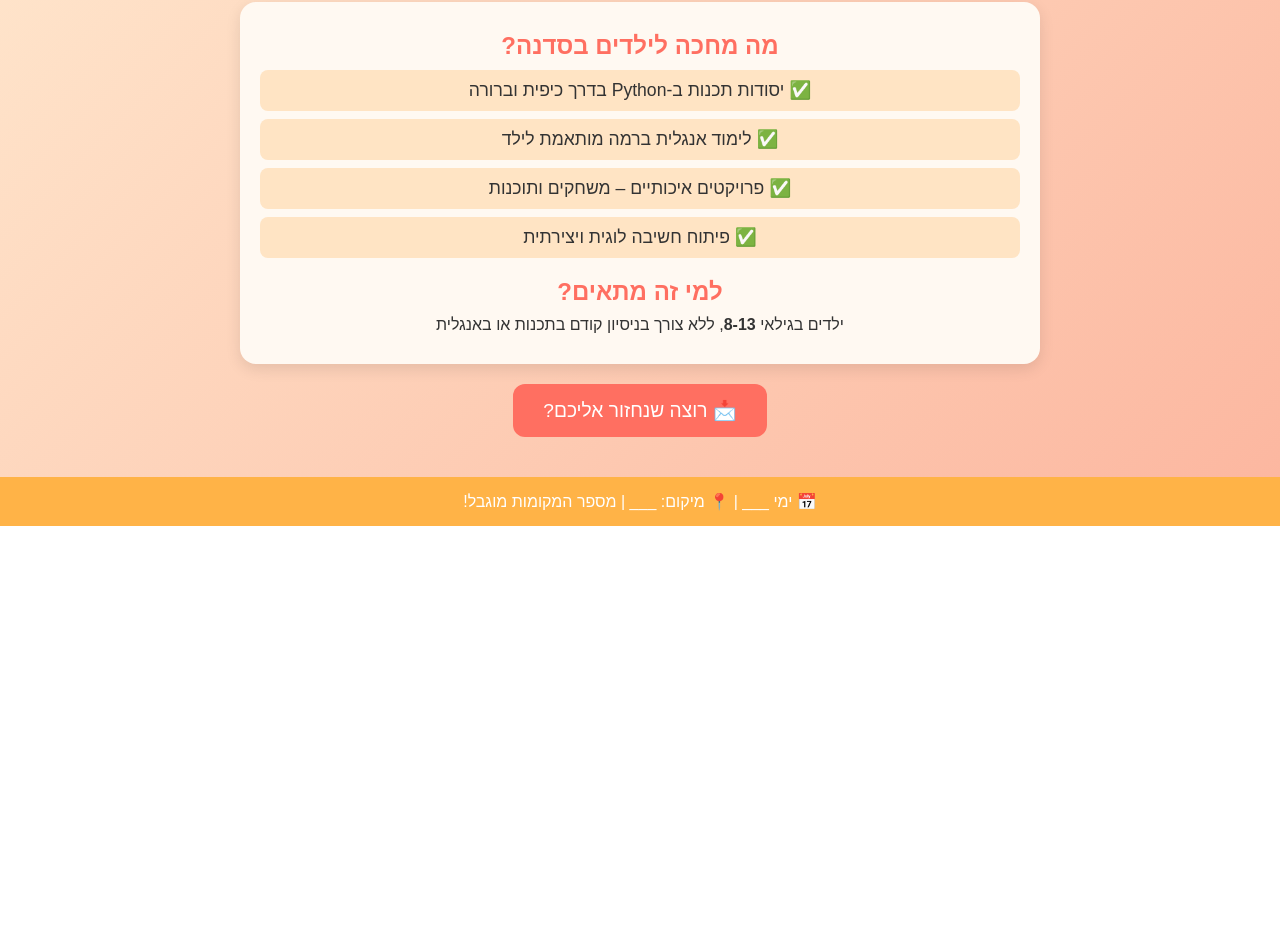
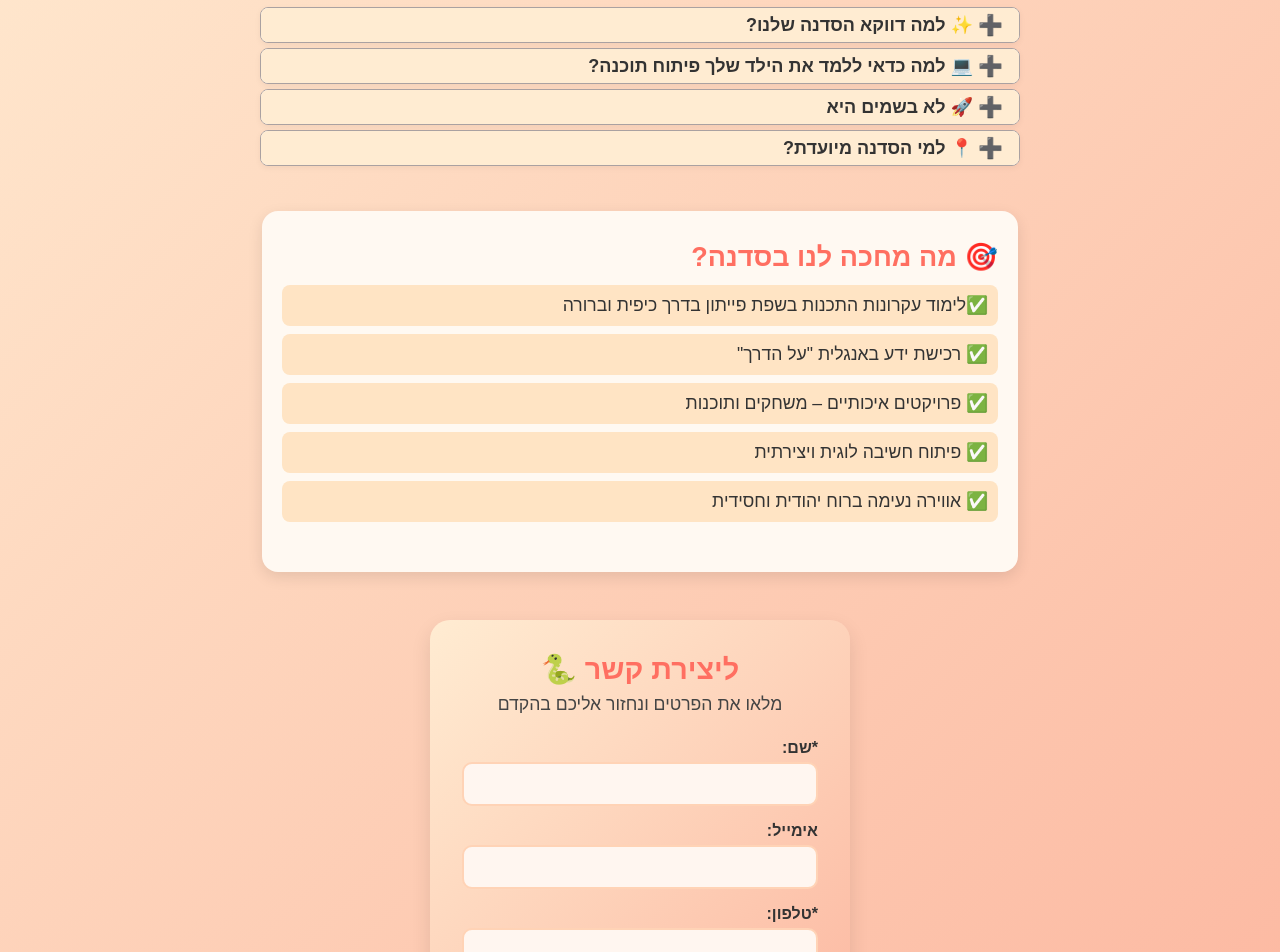
Before and after one commit to MeraStein/workshop-web, a Next.js app: page / in a window 1280 px wide. Shown: the part 347-1299 px from the top of the page. Before the commit the page ends 873 px from the top, so only its background shows below. Built offline with nearby package versions, Linux system fonts and the light colour scheme.

Commit message:
added a whole section

```diff
--- /dev/null
+++ b/app/components/paragraphs/Paragraphs.module.css
@@ -0,0 +1,5 @@
+.paragraphsContainer {
+  max-width: 800px;
+  margin: 0 auto;
+  padding: 20px;
+}
--- /dev/null
+++ b/app/components/paragraphs/Paragraphs.tsx
@@ -0,0 +1,13 @@
+import { PARAGRAPHS } from "../../global";
+import SingleParagraph from "../singleParagraph/SingleParagraph";
+import styles from "./Paragraphs.module.css";
+
+export default function Paragraphs() {
+  return (
+    <div className={styles.paragraphsContainer}>
+      {PARAGRAPHS.map((par, idx) => (
+        <SingleParagraph key={idx} paragraph={par} />
+      ))}
+    </div>
+  );
+}
--- /dev/null
+++ b/app/components/register/Register.tsx
@@ -0,0 +1,94 @@
+"use client";
+
+import { useState } from "react";
+import styles from "../../register/register.module.css";
+
+export default function Register() {
+  const [formData, setFormData] = useState({
+    name: "",
+    email: "",
+    phone: "",
+  });
+  const [submitted, setSubmitted] = useState(false);
+  const [error, setError] = useState("");
+
+  const handleChange = (e: React.ChangeEvent<HTMLInputElement>) => {
+    setFormData({ ...formData, [e.target.name]: e.target.value });
+  };
+
+  const handleSubmit = async (e: React.FormEvent) => {
+    e.preventDefault();
+    setError("");
+
+    try {
+      const res = await fetch("/api/register", {
+        method: "POST",
+        headers: { "Content-Type": "application/json" },
+        body: JSON.stringify(formData),
+      });
+
+      const data = await res.json();
+
+      if (!res.ok) {
+        throw new Error(data.message || "שגיאה לא ידועה");
+      }
+
+      setSubmitted(true);
+    } catch (err: unknown) {
+      setError("שגיאה בשליחת הנתונים");
+    }
+  };
+
+  return (
+    <main className={styles.container}>
+      <h1 className={styles.title}>ליצירת קשר 🐍</h1>
+      <p className={styles.subtitle}>מלאו את הפרטים ונחזור אליכם בהקדם</p>
+
+      {submitted ? (
+        <div className={styles.successMessage}>
+          ✅ תודה! ההרשמה התקבלה ונחזור אליכם בקרוב
+        </div>
+      ) : (
+        <form onSubmit={handleSubmit} className={styles.form}>
+          {error && <div className={styles.errorMessage}>{error}</div>}
+
+          <label>
+            *שם:
+            <input
+              type="text"
+              name="name"
+              value={formData.name}
+              onChange={handleChange}
+              required
+            />
+          </label>
+
+          <label>
+            אימייל:
+            <input
+              type="email"
+              name="email"
+              value={formData.email}
+              onChange={handleChange}
+            />
+          </label>
+
+          <label>
+            *טלפון:
+            <input
+              type="tel"
+              name="phone"
+              value={formData.phone}
+              onChange={handleChange}
+              required
+            />
+          </label>
+
+          <button type="submit" className={styles.submitBtn}>
+            🚀 שלח הרשמה
+          </button>
+        </form>
+      )}
+    </main>
+  );
+}
--- /dev/null
+++ b/app/components/singleParagraph/SingleParagraph.module.css
@@ -0,0 +1,59 @@
+.singleParagraph {
+    border: 1px solid #aaa1a1;
+    border-radius: 8px;
+    margin: 5px 0;
+    overflow: hidden;
+    transition: all 0.3s ease;
+    background: #fff;
+    box-shadow: 0 2px 6px rgba(0, 0, 0, 0.05);
+}
+
+.singleParagraphHeader {
+    display: flex;
+    align-items: center;
+    gap: 5px;
+    padding: 5px 16px;
+    cursor: pointer;
+    background: #ffecd2;
+    transition: background 0.3s ease;
+}
+
+.singleParagraphHeader:hover {
+    background: #fff5e8;
+}
+
+.singleParagraphHeader span {
+    font-size: 20px;
+    color: #0077ff;
+    transition: transform 0.3s ease;
+}
+
+.singleParagraphHeader h2 {
+    font-size: 18px;
+    font-weight: 600;
+    margin: 0;
+    color: #333;
+}
+
+.singleParagraphContent {
+  padding: 12px 16px;
+  font-size: 16px;
+  line-height: 1.5;
+  color: #555;
+  background: #fff2df;
+  border-top: #cdbaa1 3px solid;
+
+  /* הוספות חדשות */
+  text-align: right;          /* טקסט צמוד לימין */
+  font-weight: 600;           /* עובי אותיות - אפשר לשנות ל-400, 700 וכו' לפי טעם */
+  direction: rtl;             /* הגדרה שהטקסט הוא מימין לשמאל */
+}
+
+.singleParagraphContent pre {
+  white-space: pre-wrap;
+  font-family: inherit;
+  margin: 0;
+  text-align: right;          /* חשוב גם כאן כדי שהשורות בתוך ה-pre יישרו לימין */
+  font-weight: inherit;       /* שומר על אותו עובי גופן כמו ההורה */
+  direction: rtl;             /* גם כאן חשוב לשים את זה */
+}
--- /dev/null
+++ b/app/components/singleParagraph/SingleParagraph.tsx
@@ -0,0 +1,37 @@
+import { useState } from "react";
+import { Paragraph } from "../../global";
+import styles from "./SingleParagraph.module.css";
+
+interface SingleParagraphProps {
+  paragraph: Paragraph;
+}
+
+export default function SingleParagraph({ paragraph }: SingleParagraphProps) {
+  const [isOpen, setIsOpen] = useState<boolean>(false);
+
+  const handleOnClick = () => setIsOpen((prev) => !prev);
+
+  return (
+    <div className={styles.singleParagraph}>
+      <div className={styles.singleParagraphHeader} onClick={handleOnClick}>
+        <span>{!isOpen ? "➕" : "➖"}</span>
+        <h2 className="h2">{paragraph.title}</h2>
+      </div>
+
+      {isOpen && (
+        <div className={styles.singleParagraphContent}>
+          <pre
+            style={{
+              whiteSpace: "pre-wrap",
+              fontFamily: "inherit",
+              fontSize: "1rem",
+              margin: 0,
+            }}
+          >
+            {paragraph.content}
+          </pre>
+        </div>
+      )}
+    </div>
+  );
+}
--- /dev/null
+++ b/app/global.ts
@@ -0,0 +1,47 @@
+import { Content } from "next/font/google";
+
+export const TITLE = "סדנת פיתוח תוכנה";
+export const SUBTITLE = "היכרות עם עקרונות התכנות תוך כדי לימוד אנגלית";
+
+export interface Paragraph {
+    title: string;
+    content: string;
+}
+
+export const PARAGRAPHS: Paragraph[] = [
+    {
+        title: "✨ למה דווקא הסדנה שלנו?",
+        content: `בואו להעניק לילדיכם חוויה שהיא למידה, סיפוק והנאה.
+הילד שלך ילמד מה זה קוד, מהי שפת תוכנה, יפתח יכולות שימוש במחשב וירכוש הבנה בעולמות המיחשוב והטכנולוגיה.
+בסדנה נלמד מה זה משתנים, טיפוסים, ואפילו תנאים ולולאות.
+הסדנה מיועדת לילדים חבדניקים, ולכן אין תנאי קבלה - לא צריך רקע באנגלית; לא צריך שום רקע בתכנות; לא צריך ידע בשימוש במחשב; אנחנו נלמד הכל מאפס.
+הסדנה תהיה על בסיס מפגשים שבועיים. היא תחולק לקבוצות לפי גילאים ושיקולים נוספים, כדי שכל ילד יותאם לרמת הלמידה שהכי מתאימה לו.
+כל קבוצה תכיל מספר מצומצם מאוד של ילדים, וכך חוויית הלמידה תהיה אישית ופרטנית
+`
+    },
+    {
+        title: "💻 למה כדאי ללמד את הילד שלך פיתוח תוכנה?",
+        content: `ככל שהעולם שלנו מתקדם לעבר העתיד, אנחנו מבינים יותר ויותר כמה כתיבת קוד והתעסקות עם "מאחורי הקלעים" של המחשב הופכת להיות חלק חשוב ועיקרי מהחיים שלנו.
+ברגע שהתחלתי ללמוד כתיבת קוד ופיתוח תוכנה, הבנתי שלא רחוק היום שבו ילדים ילמדו לתכנת בבית הספר.
+מהר מכפי שנראה לכם הילד שלכם יכתוב תכניות שלמות.
+רק מי שחווה את ההרצה של התכנית הראשונה שלו על המחשב מכיר את הריגוש שבלראות את מעשה ידיו מתרחש לנגד עיניו.`
+    },
+    {
+        title: "🚀 לא בשמים היא",
+        content: `תכנות זה לא דבר רחוק כמו שזה נשמע.
+כבר אחרי מבוא קצר לאיך הדברים עובדים, אפשר להתחיל לכתוב קוד ולראות תוצאות!
+
+שפות התכנות של ימינו קרובות באופן מפתיע לשפת אדם. הבולטת שבהן היא "שפת פייתון".
+פייתון היא שפה די חדשה, ומהשפות הכי פופולאריות היום - בגלל הפשטות שבשימוש בה.
+
+ההבדל בין שפות העילית השונות מתבטא בעיקר בתחביר, ולכן, למי שרק ניגש להיכרות עם עקרונות התכנות הכי מומלץ להתחיל לכתוב בפייתון.`
+    },
+
+    {
+        title: "📍 למי הסדנה מיועדת?",
+        content: `כרגע אנחנו פעילים בשכונת חבד בלוד. הסדנה מיועדת לילדים שגרים באיזור או עם גישה נוחה לאיזור.
+כל ילד חבדניק מגילאי 10 עד 13 יכולים להרשם לסדנה, מבלי קשר לידע שלו באנגלית או בכל תחום אחר.
+
+מהרו להרשם - מספר המקומות מוגבל!`
+    }
+];
--- a/app/page.module.css
+++ b/app/page.module.css
@@ -35,10 +35,13 @@
 .section {
   background: #fff9f2;
   margin: 20px auto;
-    max-width: 50em;
+  max-width: 42em;
   border-radius: 16px;
   padding: 30px 20px;
   box-shadow: 0 5px 15px rgba(0, 0, 0, 0.1);
+  text-align: right;
+  direction: rtl;
+  font-size: 18px;
 }
 
 @media (max-width: 768px) {
@@ -55,6 +58,9 @@
 .section h2 {
   color: #ff6f61;
   margin-bottom: 10px;
+  margin-bottom: 12px;
+  font-weight: 700;
+
 }
 
 .section ul {
--- a/app/page.tsx
+++ b/app/page.tsx
@@ -1,7 +1,10 @@
 "use client";
+import {TITLE, SUBTITLE, PARAGRAPHS} from "./global"
 import Image from "next/image";
 import { useRouter } from "next/navigation";
 import styles from "./page.module.css";
+import Paragraphs from "./components/paragraphs/Paragraphs";
+import Register from "./components/register/Register";
 
 export default function Home() {
 
@@ -14,17 +17,17 @@ export default function Home() {
   return (
     <div className={styles.wrapper}>
       <header className={styles.header}>
-        <h1>👨‍💻 לומדים פיתוח תוכנה, מגלים את האנגלית! 💬</h1>
-        <p>סדנת תכנות אמיתית לילדים – וגם שיפור אנגלית על הדרך</p>
+        <h1>👨‍💻 {TITLE} 💬</h1>
+        <p>{SUBTITLE}</p>
       </header>
 
       <div className={styles.hero}>
         <img
-          src="https://img.freepik.com/premium-vector/illustration-student-activity_1368420-4108.jpg?semt=ais_hybrid&w=740"
+          src="https://encrypted-tbn0.gstatic.com/images?q=tbn:ANd9GcRhdh8ypYm1_agPI1Dy9837Ggm60HbcZPGmTA&s"
           alt="ילדים לומדים קוד"
         />
         <img
-          src="https://encrypted-tbn0.gstatic.com/images?q=tbn:ANd9GcRhdh8ypYm1_agPI1Dy9837Ggm60HbcZPGmTA&s"
+          src="https://img.freepik.com/premium-vector/illustration-student-activity_1368420-4108.jpg?semt=ais_hybrid&w=740"
           alt="ילדים לומדים קוד"
         />
         <img
@@ -33,28 +36,29 @@ export default function Home() {
         />
       </div>
 
+      <div>
+        <Paragraphs/>
+      </div>
+
       <section className={styles.section}>
-        <h2>מה מחכה לילדים בסדנה?</h2>
+        <h2>🎯 מה מחכה לנו בסדנה?</h2>
         <ul>
-          <li>✅ יסודות תכנות ב‑Python בדרך כיפית וברורה</li>
-          <li>✅ לימוד אנגלית ברמה מותאמת לילד</li>
+          <li>✅לימוד עקרונות התכנות בשפת פייתון בדרך כיפית וברורה</li>
+          <li>✅ רכישת ידע באנגלית "על הדרך"</li>
           <li>✅ פרויקטים איכותיים – משחקים ותוכנות</li>
           <li>✅ פיתוח חשיבה לוגית ויצירתית</li>
+          <li>✅ אווירה נעימה ברוח יהודית וחסידית</li>
         </ul>
-
-        <h2>למי זה מתאים?</h2>
-        <p>
-          ילדים בגילאי <strong>8-13</strong>, ללא צורך בניסיון קודם בתכנות או
-          באנגלית
-        </p>
       </section>
 
        <div className={styles.cta}>
-          <button onClick={handleRegisterClick}>📩 רוצה שנחזור אליכם?</button>
+          {/* <button onClick={handleRegisterClick}>📩 רוצה שנחזור אליכם?</button> */}
+          {/* <h3>📩 רוצה שנחזור אליכם?</h3> */}
+          <Register/>
         </div>
 
       <footer className={styles.footer}>
-        📅 ימי ___ | 📍 מיקום: ___ | מספר המקומות מוגבל!
+       מספר המקומות מוגבל!
       </footer>
     </div>
   );
```
Lines whose indentation alone changed are shown as unchanged.
